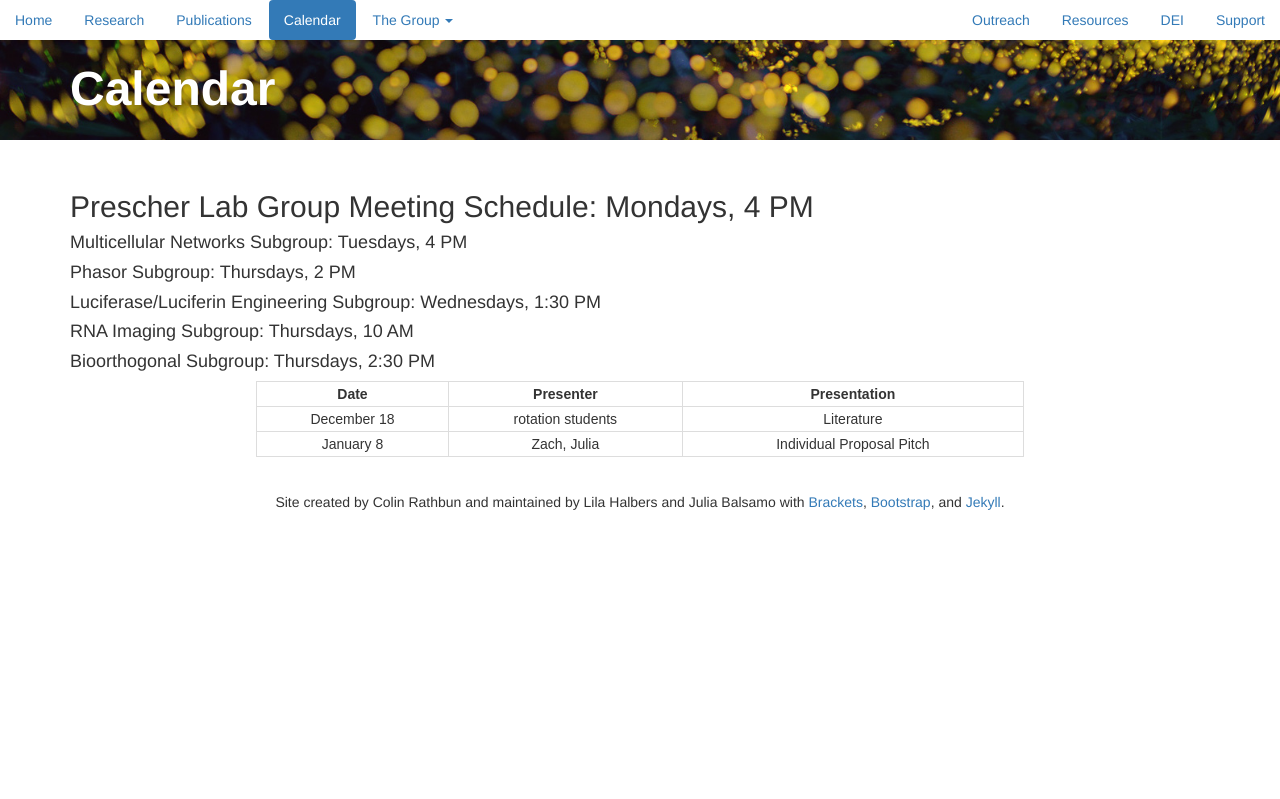
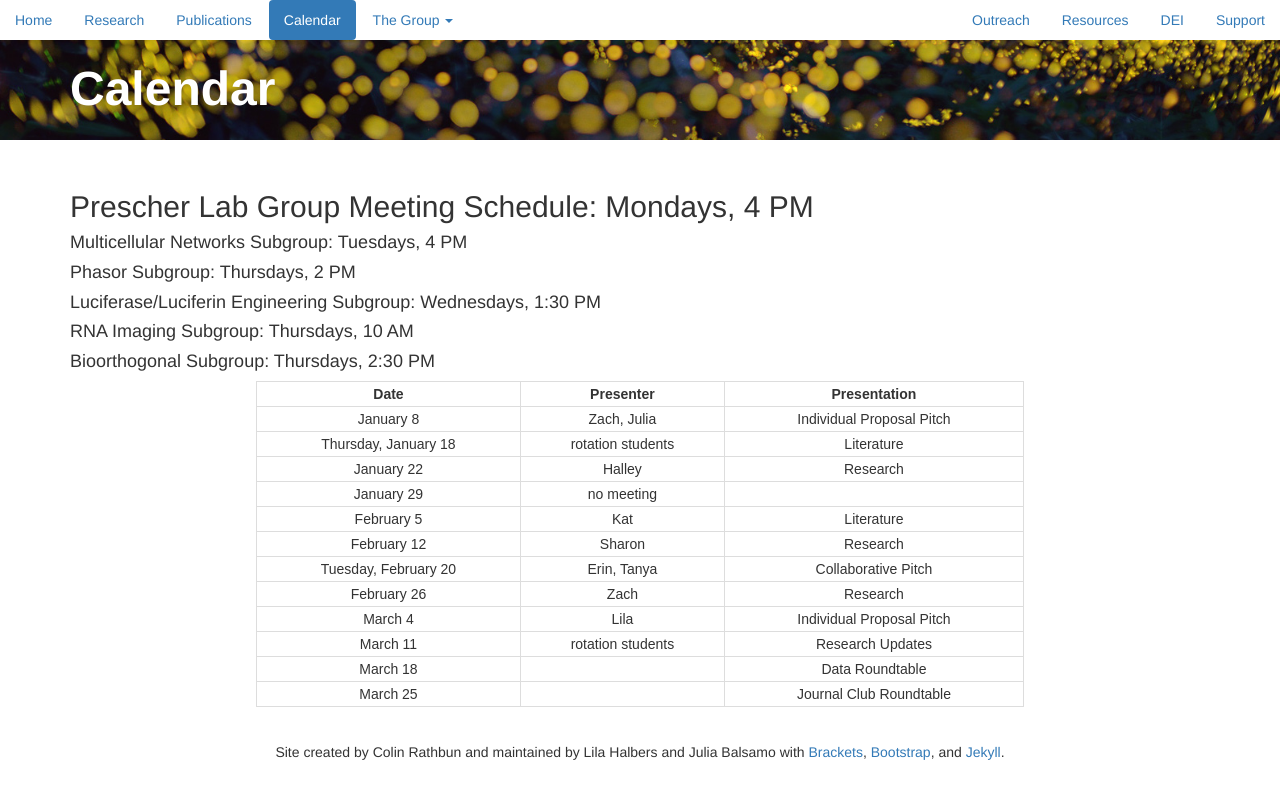
Before and after one commit to c-bun/Prescher-Lab-Site, a Jekyll site: the page built from Calendar.html, in a window 1280 px wide. Shown: the top 799 px of the page. Built offline with Jekyll 4.4.1, drawn with Linux system fonts in a browser that asks for light colours.

Commit message:
PrescherLab_January2024_Update1

```diff
--- a/Calendar.html
+++ b/Calendar.html
@@ -40,6 +40,17 @@ padding: 2px;
  <th title="Field #3">Presentation</th>
  </tr></thead>
  <tbody><tr>
-   <td>December 18</td><td>rotation students</td><td>Literature</td></tr><tr>
    <td>January 8</td><td>Zach, Julia</td><td>Individual Proposal Pitch</td></tr><tr>
+   <td>Thursday, January 18</td><td>rotation students</td><td>Literature</td></tr><tr>
+   <td>January 22</td><td>Halley</td><td>Research</td></tr><tr>
+   <td>January 29</td><td>no meeting</td><td></td></tr><tr>
+   <td>February 5</td><td>Kat</td><td>Literature</td></tr><tr>
+   <td>February 12</td><td>Sharon</td><td>Research</td></tr><tr>
+   <td>Tuesday, February 20</td><td>Erin, Tanya</td><td>Collaborative Pitch</td></tr><tr>
+   <td>February 26</td><td>Zach</td><td>Research</td></tr><tr>
+   <td>March 4</td><td>Lila</td><td>Individual Proposal Pitch</td></tr><tr>
+   <td>March 11</td><td>rotation students</td><td>Research Updates</td></tr><tr>
+   <td>March 18</td><td></td><td>Data Roundtable</td></tr><tr>
+   <td>March 25</td><td></td><td>Journal Club Roundtable</td></tr><tr>
+
  </tbody></table>
--- a/_data/publications.csv
+++ b/_data/publications.csv
@@ -1,4 +1,5 @@
 number,authors,title,journal,year,volume,pages,note,link
+84,"Caldwell, Donald R.; Townsend, Katherine M.;  Kolbab-Kartchner, Bethany; Hadjian, Tanya; Ivanic, Joseph; Love, Anna C.; Malvar, Beatrice; Mills, Jeremy; Prescher, Jennifer A.; Schnermann, Martin J.",Expedient synthesis and characterization of pi-extended luciferins,J. Org. Chem.,2023,,,Preprint,https://pubs.acs.org/doi/10.1021/acs.joc.3c01920
 83,"Navarro, M. X.; Brennan, C. K.; Love, A. C.; Prescher, J. A.",Caged luciferins enable rapid multicomponent bioluminescence imaging,Photochem. Photobiol.,2023,,,Preprint,https://onlinelibrary.wiley.com/doi/epdf/10.1111/php.13814
 82,"Li, Yong; Townsend, Katherine M.; Dorn, Robert S.; Prescher, Jennifer A.; Potma, Eric O.",Enhancing alkyne-based raman tags with a sulfur linker,J. Phys. Chem. B.,2023,127,1976-1982,,https://pubs.acs.org/doi/10.1021/acs.jpcb.2c09093
 81,"Love, A. C.; Caldwell, D. R.; Kolbaba-Kartchner, B.; Townsend, K. M.; Halbers, L. P.; Yao, Z.; Brennan, C. K.; Ivanic, J.; Hadijian, T.; Mills, J. H.; Schnermann, M. J.; Prescher, J. A.",Red-shifted coumarin luciferins for improved bioluminescence imaging,J. Am. Chem. Soc.,2023,145,3335-3345,,https://pubs.acs.org/doi/10.1021/jacs.2c07220
```
Also changed, not shown: _data/group.csv (+6 -6 lines), _posts/2024-01-5-2024-News.markdown (added, +21 -0 lines), images/TOCs/84.png (added), images/group/Green_Katrina.jpg (added), images/group/Hammond_Amelia.jpg (added), images/group/Tran_Casey.jpg (added).
